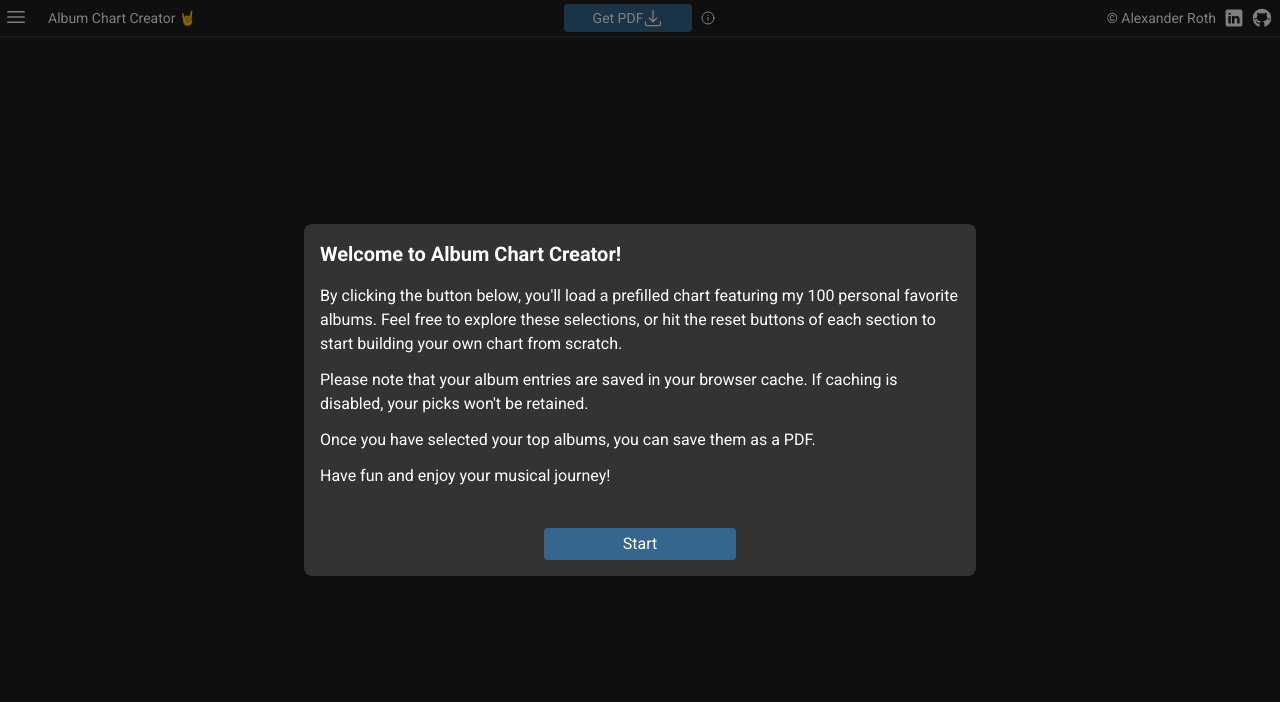
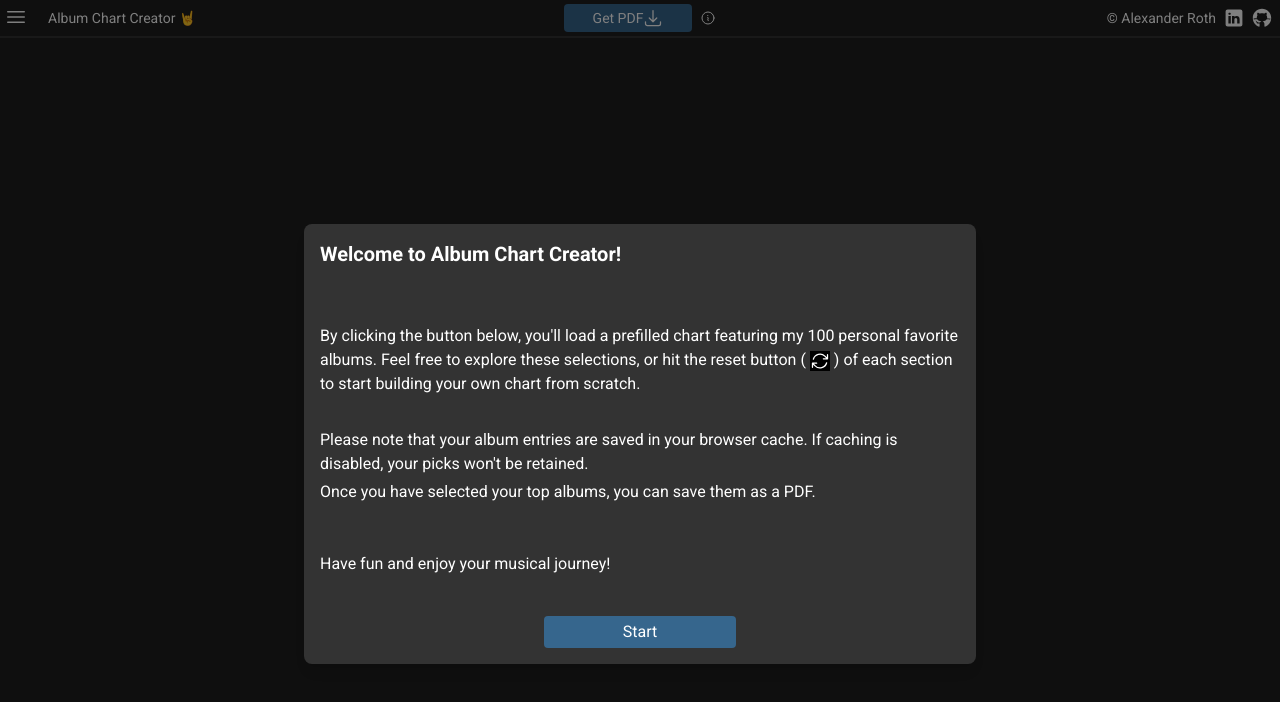
Before and after one commit to AlexanderRoth11/Album-Chart-Creator, a Next.js app: page / in a window 1280 px wide. Shown: the top 702 px of the page. Built offline with nearby package versions, Linux system fonts and the light colour scheme.

Commit message:
improved modals

```diff
--- a/src/components/card/card-buttons.tsx
+++ b/src/components/card/card-buttons.tsx
@@ -87,12 +87,12 @@ const CardButtons = ({ size, album, showInfoModal, setShowInfoModal }: CardButto
 
       {showDeleteModal && (
         <Modal title={"Delete Album"} show={showDeleteModal} closeModal={closeModal}>
-          <div>
+          <div className="mt-10">
             <p>
               Are you sure you want to delete <b>{album.album}</b> by <b>{album.band}</b>?
             </p>
           </div>
-          <div className="mt-16 flex justify-center gap-4 sm:justify-end">
+          <div className="mt-10 flex justify-center gap-4 sm:justify-end">
             <div className="min-w-28">
               <Button text={"Cancel"} onClick={closeModal} appearance="cancel" />
             </div>
--- a/src/components/card/card-header.tsx
+++ b/src/components/card/card-header.tsx
@@ -57,13 +57,13 @@ const CardHeader = ({ text, type }: CardHeaderProps) => {
 
       {showModal && (
         <Modal title={"Reset Section"} show={showModal} closeModal={closeModal}>
-          <div>
+          <div className="mt-10">
             <p>
               Are you sure you want to reset the <b>{text}</b> section?
             </p>
             <p className="mt-1">This will delete all entries in this section.</p>
           </div>
-          <div className="mt-16 flex justify-center gap-4 sm:justify-end">
+          <div className="mt-10 flex justify-center gap-4 sm:justify-end">
             <div className="min-w-28">
               <Button text={"Cancel"} onClick={closeModal} appearance="cancel" />
             </div>
--- a/src/components/page/page-layout.tsx
+++ b/src/components/page/page-layout.tsx
@@ -72,18 +72,37 @@ const PageLayout = ({ children }: PageLayoutProps) => {
           {showDisclaimer ? (
             <Modal title={"Welcome to Album Chart Creator!"} show={showDisclaimer} closeModal={() => setShowDisclaimer(false)} disclaimer>
               <div className="flex flex-col">
-                <p>
+                <p className="mt-10">
                   By clicking the button below, you&apos;ll load a prefilled chart featuring my 100 personal favorite albums. Feel free to explore
-                  these selections, or hit the reset buttons of each section to start building your own chart from scratch.
+                  these selections, or hit the reset button
+                  <span className="mx-1">
+                    (
+                    <svg
+                      xmlns="http://www.w3.org/2000/svg"
+                      fill="none"
+                      viewBox="0 0 24 24"
+                      strokeWidth="1.5"
+                      stroke="currentColor"
+                      className="mx-1 inline size-5 bg-black"
+                    >
+                      <path
+                        strokeLinecap="round"
+                        strokeLinejoin="round"
+                        d="M16.023 9.348h4.992v-.001M2.985 19.644v-4.992m0 0h4.992m-4.993 0 3.181 3.183a8.25 8.25 0 0 0 13.803-3.7M4.031 9.865a8.25 8.25 0 0 1 13.803-3.7l3.181 3.182m0-4.991v4.99"
+                      />
+                    </svg>
+                    )
+                  </span>
+                  of each section to start building your own chart from scratch.
                 </p>
 
-                <p className="mt-3">
+                <p className="mt-8">
                   Please note that your album entries are saved in your browser cache. If caching is disabled, your picks won&apos;t be retained.
                 </p>
 
-                <p className="mt-3">Once you have selected your top albums, you can save them as a PDF.</p>
+                <p className="mt-1">Once you have selected your top albums, you can save them as a PDF.</p>
 
-                <p className="mt-3">Have fun and enjoy your musical journey!</p>
+                <p className="mt-12">Have fun and enjoy your musical journey!</p>
 
                 <span className="mt-10 inline-block w-48 self-center">
                   <Button text="Start" onClick={onStart} />
```
